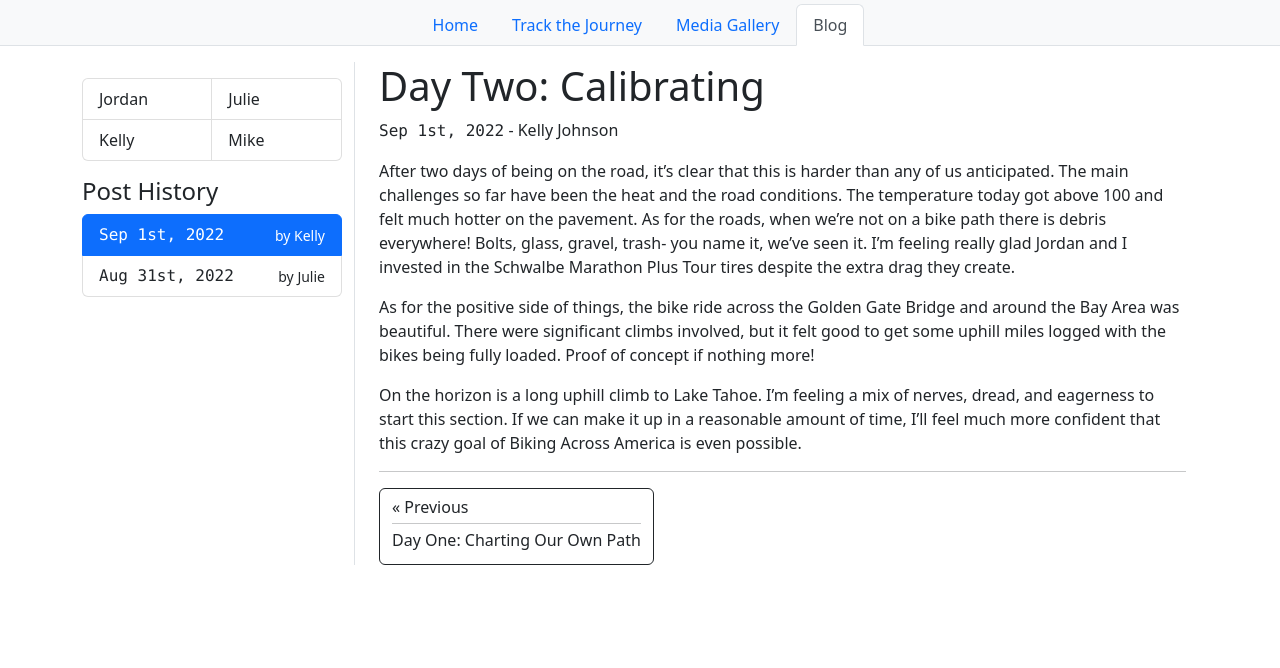
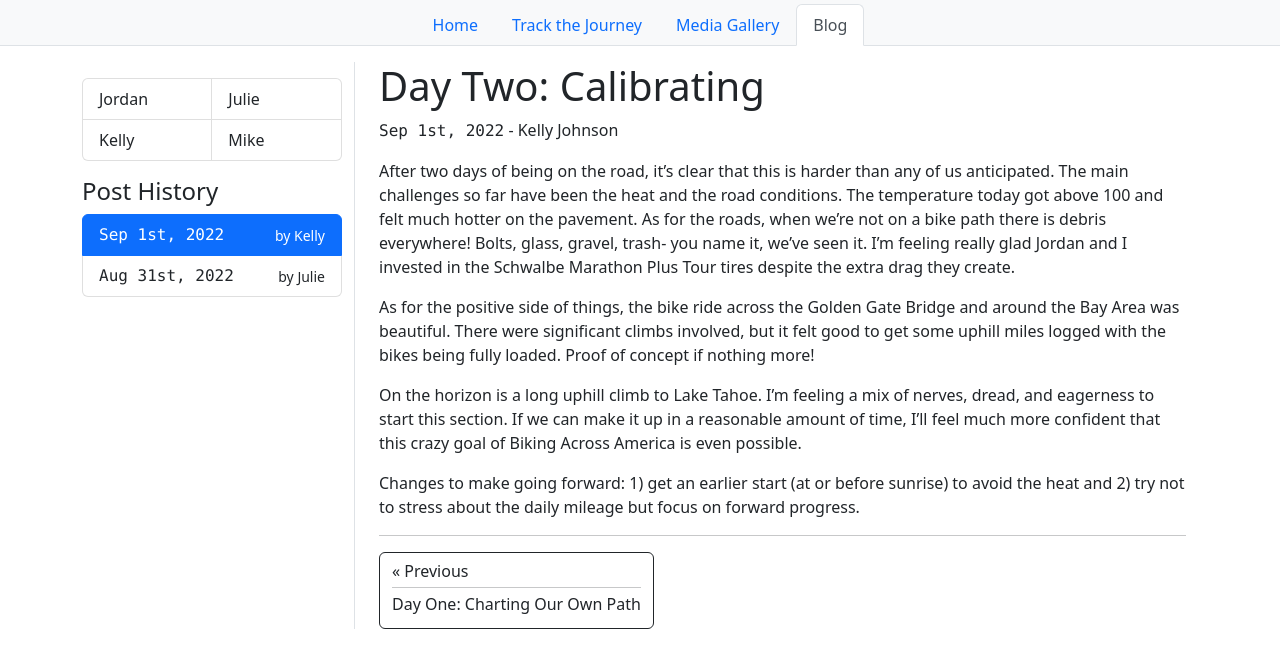
Before and after one commit to mdeanjones/bike-across-america, a Jekyll site: the page built from site/blog/kelly/_posts/2022-09-01-day-two:-calibrating.md, in a window 1280 px wide. Shown: the top 668 px of the page. Built offline with Jekyll 4.4.1, drawn with Linux system fonts in a browser that asks for light colours.

Commit message:
Update 2022-09-01-day-two:-calibrating.md
Added para

```diff
--- a/site/blog/kelly/_posts/2022-09-01-day-two:-calibrating.md
+++ b/site/blog/kelly/_posts/2022-09-01-day-two:-calibrating.md
@@ -3,3 +3,5 @@ After two days of being on the road, it's clear that this is harder than any of
 As for the positive side of things, the bike ride across the Golden Gate Bridge and around the Bay Area was beautiful.  There were significant climbs involved, but it felt good to get some uphill miles logged with the bikes being fully loaded.  Proof of concept if nothing more!
 
 On the horizon is a long uphill climb to Lake Tahoe.  I'm feeling a mix of nerves, dread, and eagerness to start this section.  If we can make it up in a reasonable amount of time, I'll feel much more confident that this crazy goal of Biking Across America is even possible.
+
+Changes to make going forward: 1) get an earlier start (at or before sunrise) to avoid the heat and 2) try not to stress about the daily mileage but focus on forward progress.
```
